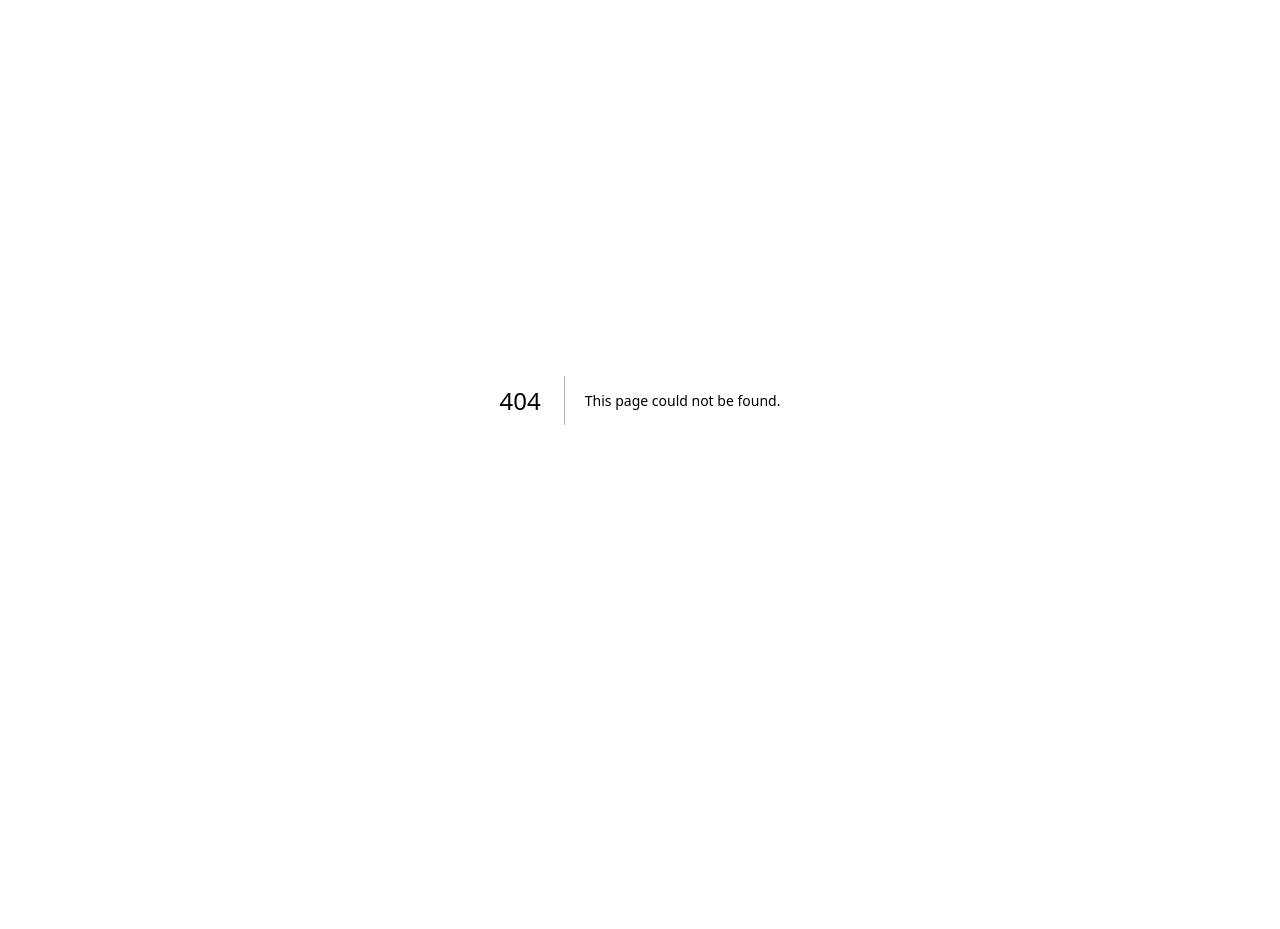
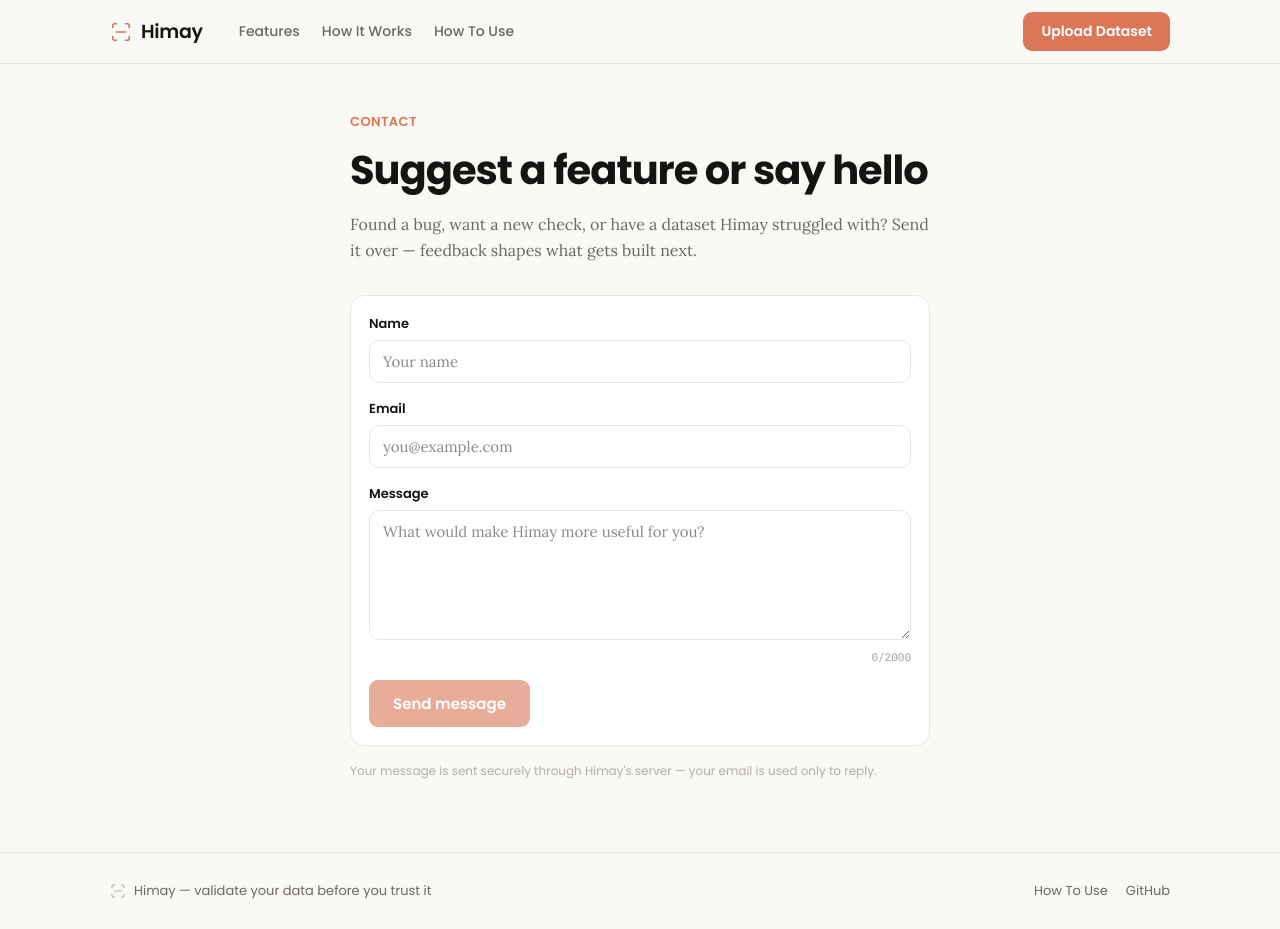
Before and after one commit to OrangeJuice023/Himay, a Next.js app: page /contact in a window 1280 px wide. Before the commit this address had no page. Before the commit the page ends 800 px from the top, so only its background shows below. Built offline with nearby package versions, Linux system fonts and the light colour scheme.

Commit message:
Create page.tsx

```diff
--- /dev/null
+++ b/app/contact/page.tsx
@@ -0,0 +1,115 @@
+"use client";
+
+import { useState } from "react";
+import { T, SANS, SERIF, MONO, Icon, ICONS, Navbar, Footer, Card, primaryBtn } from "../ui";
+
+const MAX = { name: 80, email: 120, message: 2000 };
+const isEmail = (s: string) => /^[^\s@]+@[^\s@]+\.[^\s@]+$/.test(s);
+
+const field: React.CSSProperties = {
+  width: "100%", font: `400 15px ${SERIF}`, color: T.ink, background: T.card,
+  border: `1px solid ${T.line}`, borderRadius: 10, padding: "11px 13px", outline: "none",
+};
+const label: React.CSSProperties = { font: `600 13px ${SANS}`, color: T.ink, display: "block", marginBottom: 6 };
+
+export default function Contact() {
+  const [name, setName] = useState("");
+  const [email, setEmail] = useState("");
+  const [message, setMessage] = useState("");
+  const [company, setCompany] = useState(""); // honeypot
+  const [status, setStatus] = useState<"idle" | "sending" | "sent" | "error">("idle");
+  const [err, setErr] = useState<string | null>(null);
+
+  const valid = name.trim() && message.trim() && isEmail(email.trim());
+
+  const submit = async () => {
+    setErr(null);
+    if (!valid) { setErr("Please fill in your name, a valid email, and a message."); return; }
+    setStatus("sending");
+    try {
+      const res = await fetch("/api/feedback", {
+        method: "POST", headers: { "Content-Type": "application/json" },
+        body: JSON.stringify({ name, email, message, company }),
+      });
+      const data = await res.json().catch(() => ({}));
+      if (!res.ok) throw new Error(data.error || "Failed");
+      setStatus("sent"); setName(""); setEmail(""); setMessage("");
+    } catch (e) {
+      setStatus("error");
+      setErr(e instanceof Error && e.message !== "Failed" ? e.message : "Could not send your message. Please try again.");
+    }
+  };
+
+  return (
+    <>
+      <Navbar />
+      <main style={{ maxWidth: 620, margin: "0 auto", padding: "48px 20px 64px" }}>
+        <p style={{ font: `600 13px ${SANS}`, color: T.accent, letterSpacing: "0.4px", textTransform: "uppercase", margin: 0 }}>
+          Contact
+        </p>
+        <h1 style={{ font: `700 clamp(28px, 5vw, 40px) ${SANS}`, color: T.ink, letterSpacing: "-1px", margin: "8px 0 12px" }}>
+          Suggest a feature or say hello
+        </h1>
+        <p style={{ font: `400 16px/1.6 ${SERIF}`, color: T.sub, marginBottom: 32 }}>
+          Found a bug, want a new check, or have a dataset Himay struggled with? Send it over —
+          feedback shapes what gets built next.
+        </p>
+
+        {status === "sent" ? (
+          <Card style={{ display: "flex", gap: 12, alignItems: "flex-start", borderColor: T.green }}>
+            <Icon d={ICONS.check} size={20} color={T.green} />
+            <div>
+              <div style={{ font: `600 16px ${SANS}`, color: T.ink }}>Message sent</div>
+              <p style={{ font: `400 15px/1.6 ${SERIF}`, color: T.sub, margin: "4px 0 0" }}>
+                Thanks for the feedback — it came through. You can close this page.
+              </p>
+            </div>
+          </Card>
+        ) : (
+          <Card>
+            <div style={{ display: "grid", gap: 16 }}>
+              <div>
+                <label style={label} htmlFor="c-name">Name</label>
+                <input id="c-name" style={field} value={name} maxLength={MAX.name}
+                  onChange={(e) => setName(e.target.value)} placeholder="Your name" autoComplete="name" />
+              </div>
+              <div>
+                <label style={label} htmlFor="c-email">Email</label>
+                <input id="c-email" style={field} value={email} maxLength={MAX.email} type="email"
+                  onChange={(e) => setEmail(e.target.value)} placeholder="you@example.com" autoComplete="email" />
+              </div>
+              <div>
+                <label style={label} htmlFor="c-msg">Message</label>
+                <textarea id="c-msg" style={{ ...field, minHeight: 130, resize: "vertical" }} value={message}
+                  maxLength={MAX.message} onChange={(e) => setMessage(e.target.value)}
+                  placeholder="What would make Himay more useful for you?" />
+                <div style={{ font: `400 11px ${MONO}`, color: T.faint, textAlign: "right", marginTop: 4 }}>
+                  {message.length}/{MAX.message}
+                </div>
+              </div>
+
+              {/* honeypot — hidden from humans, off-screen and untabbable */}
+              <input value={company} onChange={(e) => setCompany(e.target.value)}
+                name="company" tabIndex={-1} autoComplete="off" aria-hidden="true"
+                style={{ position: "absolute", left: "-9999px", width: 1, height: 1, opacity: 0 }} />
+
+              {err && <p style={{ font: `400 13px ${SANS}`, color: T.red, margin: 0 }}>{err}</p>}
+
+              <button onClick={submit} disabled={status === "sending" || !valid}
+                style={{ ...primaryBtn, padding: "12px 24px", fontSize: 15, justifySelf: "start",
+                  opacity: status === "sending" || !valid ? 0.6 : 1,
+                  cursor: status === "sending" || !valid ? "default" : "pointer" }}>
+                {status === "sending" ? "Sending…" : "Send message"}
+              </button>
+            </div>
+          </Card>
+        )}
+
+        <p style={{ font: `400 12px ${SANS}`, color: T.faint, marginTop: 16 }}>
+          Your message is sent securely through Himay&apos;s server — your email is used only to reply.
+        </p>
+      </main>
+      <Footer />
+    </>
+  );
+}
```
